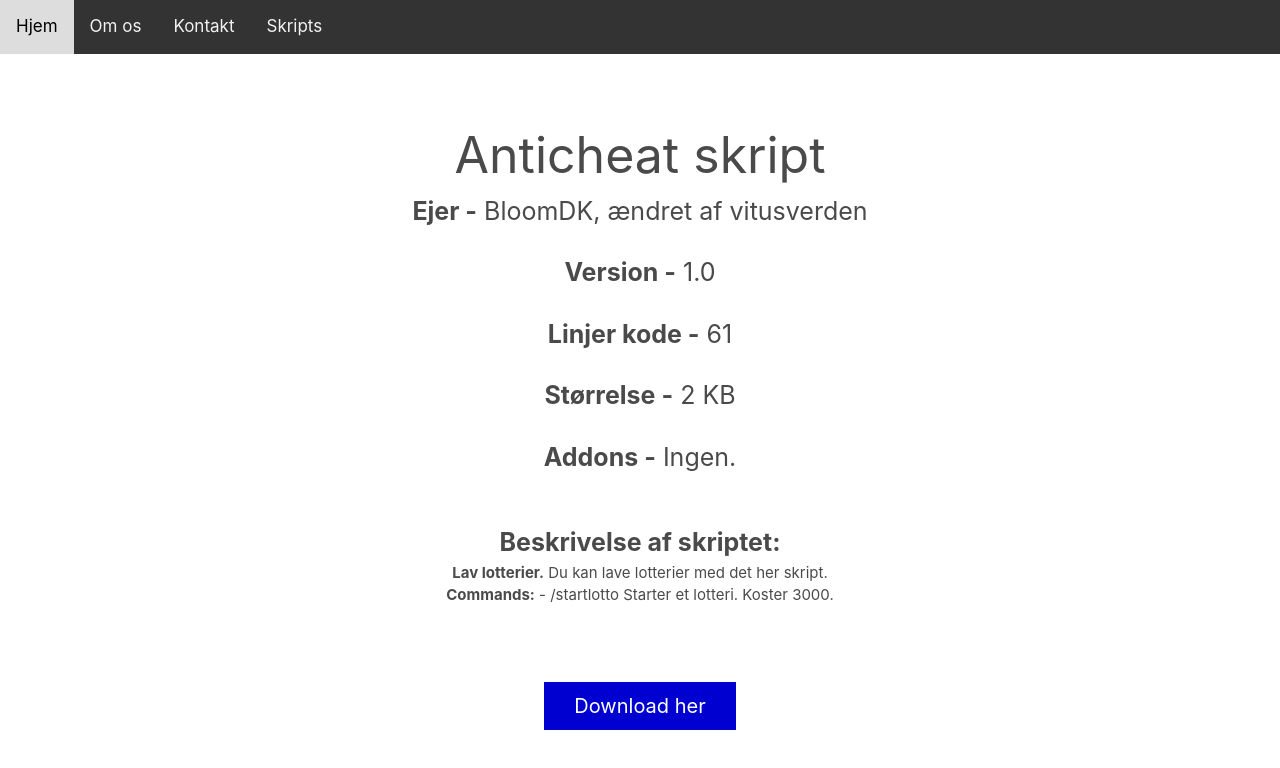
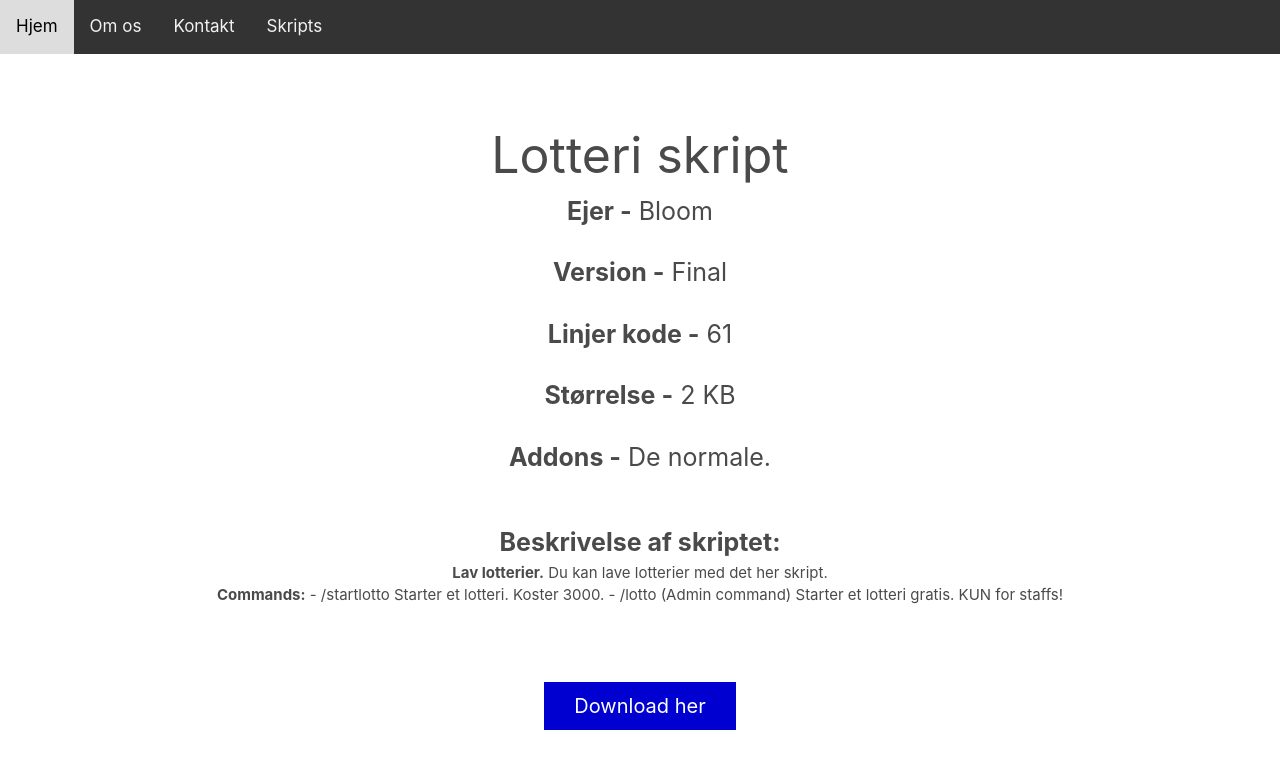
Before and after one commit to BloomDK/Austri-DK, a plain HTML site: page lotto.html in a window 1280 px wide. Drawn offline with nearby package versions, Linux system fonts and the light colour scheme.

Commit message:
Update lotto.html

```diff
--- a/lotto.html
+++ b/lotto.html
@@ -19,16 +19,16 @@
 
         <div style="text-align: center; padding: 5%;">
 
-            <h1 class="h1">Anticheat skript</h1>
-            <h2><b>Ejer -</b> BloomDK, ændret af vitusverden</h2>
+            <h1 class="h1">Lotteri skript</h1>
+            <h2><b>Ejer -</b> Bloom</h2>
             <br>
-            <h2><b>Version -</b> 1.0</h2>
+            <h2><b>Version -</b> Final</h2>
             <br>
             <h2><b>Linjer kode -</b> 61</h2>
             <br>
             <h2><b>Størrelse -</b> 2 KB</h2>
             <br>
-            <h2><b>Addons -</b> Ingen.</h2>
+            <h2><b>Addons -</b> De normale.</h2>
             <br>
             <br>
 
@@ -39,6 +39,8 @@
                 <b>Commands:</b>
                 - /startlotto
                 Starter et lotteri. Koster 3000.
+                - /lotto (Admin command)
+                Starter et lotteri gratis. KUN for staffs!
                 <br>
 
             </p>
```
